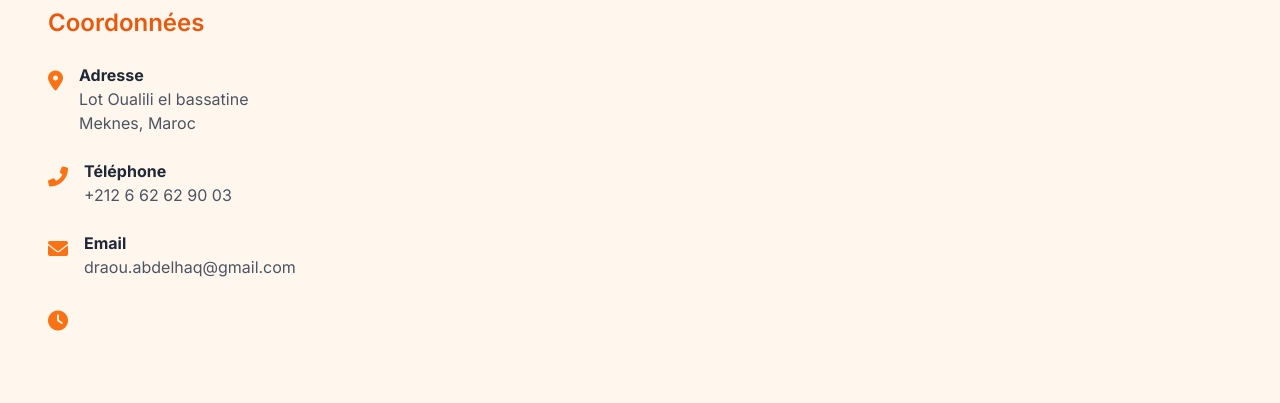
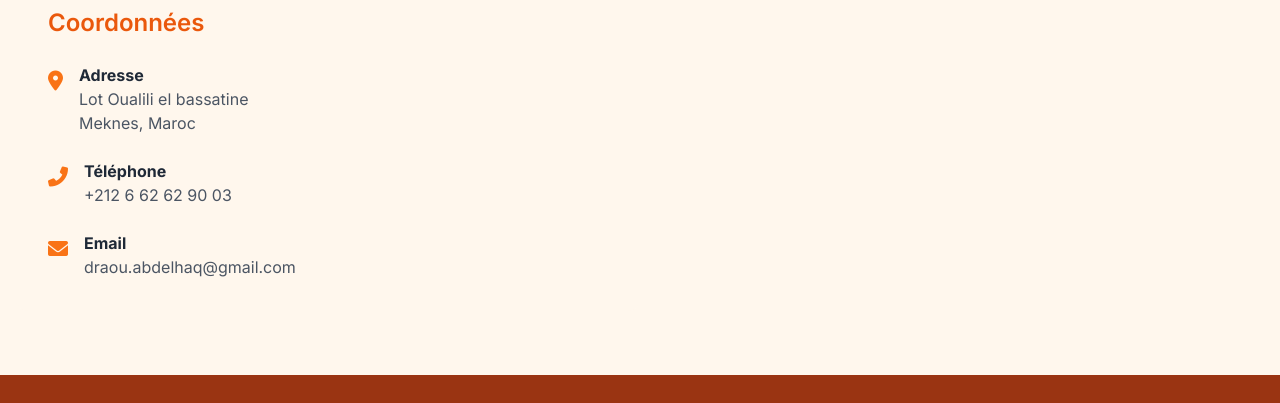
Before and after one commit to som3adr/artisan-terracotta, a plain HTML site: page index.html in a window 1280 px wide. Shown: the part 4679-5082 px from the top of the page. Drawn offline with nearby package versions, Linux system fonts and the light colour scheme.

Commit message:
Update index.html

```diff
--- a/index.html
+++ b/index.html
@@ -436,7 +436,7 @@
                                 <div>
                                     <h4 class="font-bold text-gray-800">Téléphone</h4>
                                     <p class="text-gray-600">
-                                        <a href="tel:+212612345678" class="hover:text-orange-600 transition">+212 6 62 62 90 03</a><br>
+                                        <a href="tel:+212662629003" class="hover:text-orange-600 transition">+212 6 62 62 90 03</a><br>
                                     </p>
                                 </div>
                             </div>
@@ -449,11 +449,6 @@
                                     <p class="text-gray-600">
                                         <a href="mailto:draou.abdelhaq@gmail.com" class="hover:text-orange-600 transition">draou.abdelhaq@gmail.com</a><br>
                                      </p>
-                                </div>
-                            </div>
-                            <div class="flex items-start">
-                                <div class="text-orange-500 text-xl mr-4 mt-1">
-                                    <i class="fas fa-clock"></i>
                                 </div>
                             </div>
                         </div>
```
